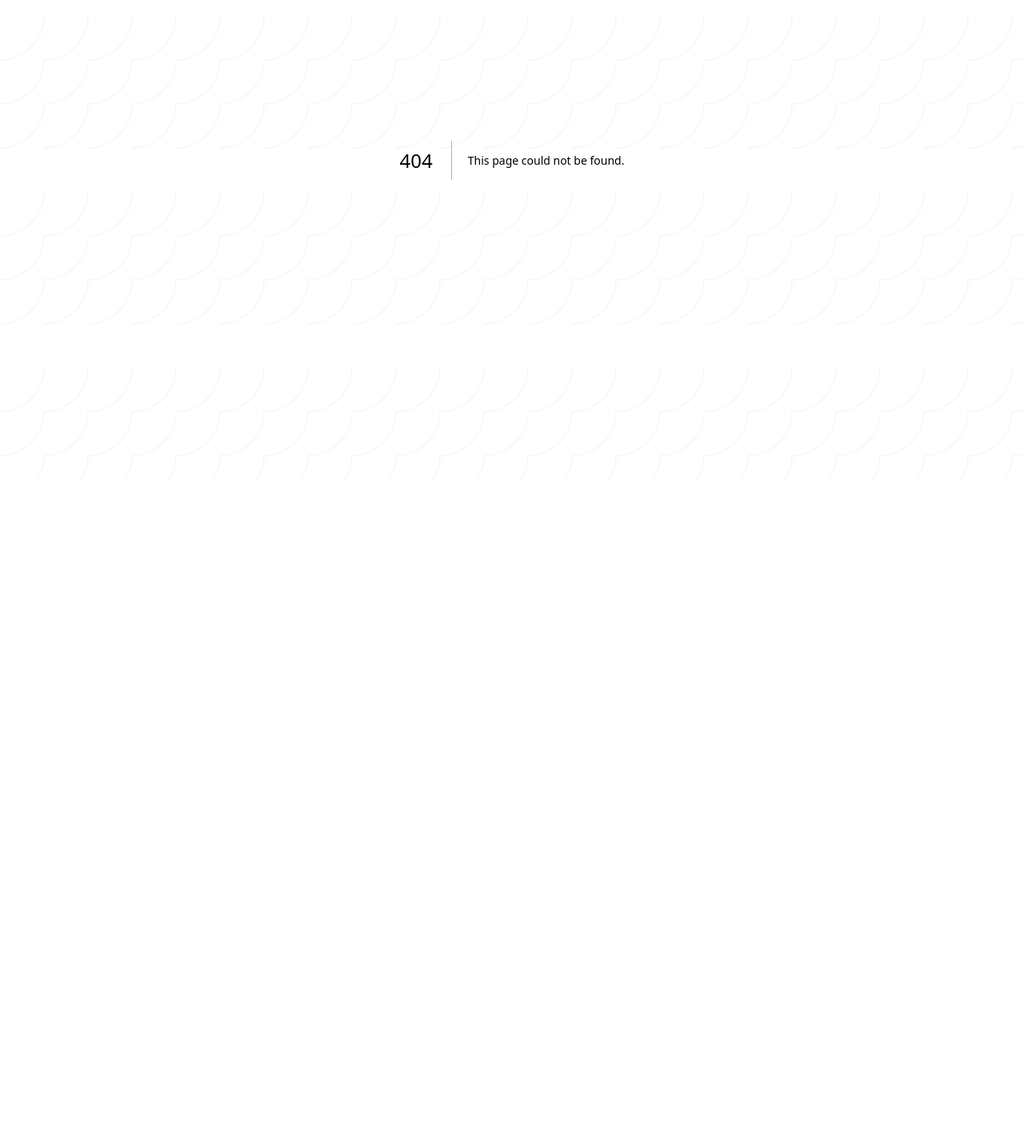
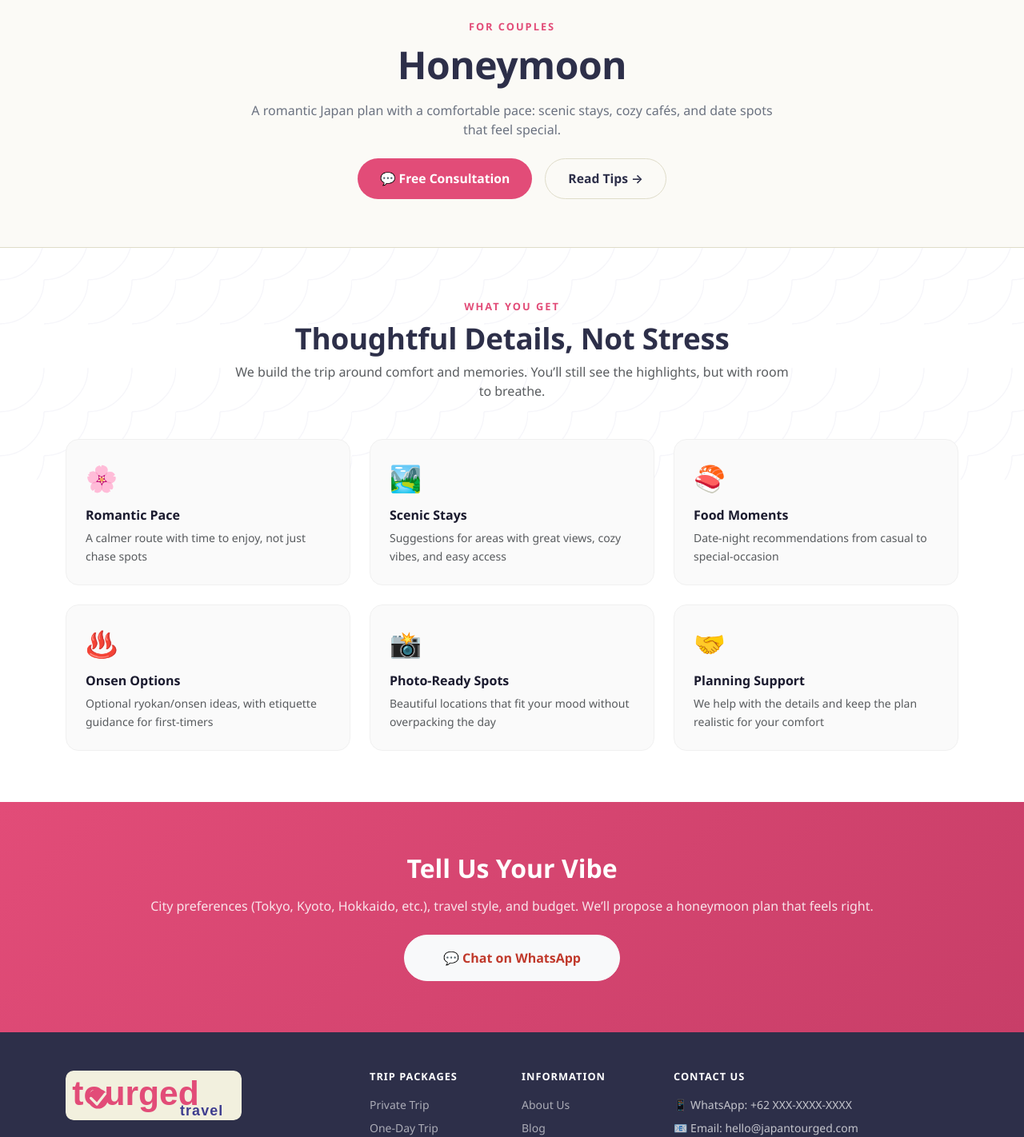
Before and after one commit to brtohertranscrm-developer/japan-tourged, a Next.js app: page /packages/honeymoon in a window 1280 px wide. Before the commit this address had no page. Shown: the part 200-1622 px from the top of the page at 80% size. Before the commit the page ends 800 px from the top, so only its background shows below. Built offline with nearby package versions, Linux system fonts and the light colour scheme.

Commit message:
Make copy realistic for new service; add One-Day Trip and Honeymoon pages

```diff
--- a/components/Footer.tsx
+++ b/components/Footer.tsx
@@ -39,7 +39,6 @@ export default function Footer() {
               {[
                 ["Private Trip", "/packages/private-trip"],
                 ["One-Day Trip", "/packages/one-day-tour"],
-                ["Company Trip", "/packages/company-trip"],
                 ["Honeymoon", "/packages/honeymoon"],
                 ["Japan Local Life", "/packages/japan-local-life"],
               ].map(([label, href]) => (
--- a/components/Navbar.tsx
+++ b/components/Navbar.tsx
@@ -91,8 +91,7 @@ export default function Navbar() {
               </a>
               <ul className="dropdown-menu">
                 <li><Link href="/packages/private-trip" className="dropdown-item">🗾 Private Trip</Link></li>
-                <li><Link href="/packages/one-day-tour" className="dropdown-item">🌅 One Day Tour</Link></li>
-                <li><Link href="/packages/company-trip" className="dropdown-item">🏢 Company Trip</Link></li>
+                <li><Link href="/packages/one-day-tour" className="dropdown-item">🌅 One-Day Trip</Link></li>
                 <li><Link href="/packages/honeymoon" className="dropdown-item">💑 Honeymoon</Link></li>
                 <li><Link href="/packages/japan-local-life" className="dropdown-item">☕ Japan Local Life</Link></li>
               </ul>
--- /dev/null
+++ b/pages/packages/honeymoon.tsx
@@ -0,0 +1,96 @@
+import Head from "next/head";
+import Link from "next/link";
+import Navbar from "../../components/Navbar";
+import Footer from "../../components/Footer";
+
+const highlights = [
+  { icon: "🌸", title: "Romantic Pace", desc: "A calmer route with time to enjoy, not just chase spots" },
+  { icon: "🏞️", title: "Scenic Stays", desc: "Suggestions for areas with great views, cozy vibes, and easy access" },
+  { icon: "🍣", title: "Food Moments", desc: "Date-night recommendations from casual to special-occasion" },
+  { icon: "♨️", title: "Onsen Options", desc: "Optional ryokan/onsen ideas, with etiquette guidance for first-timers" },
+  { icon: "📸", title: "Photo-Ready Spots", desc: "Beautiful locations that fit your mood without overpacking the day" },
+  { icon: "🤝", title: "Planning Support", desc: "We help with the details and keep the plan realistic for your comfort" },
+];
+
+export default function Honeymoon() {
+  return (
+    <>
+      <Head>
+        <title>Honeymoon — Tourged Travel</title>
+        <meta
+          name="description"
+          content="Honeymoon in Japan: romantic, cozy itineraries with thoughtful details and realistic pacing. Designed for Indonesian travelers."
+        />
+      </Head>
+
+      <Navbar />
+
+      <section className="page-hero text-center">
+        <div className="container">
+          <div style={{ fontSize: "3.5rem", marginBottom: "1rem" }}>💑</div>
+          <span className="page-hero-label">For Couples</span>
+          <h1 className="display-5 fw-bold mt-2">Honeymoon</h1>
+          <p className="mt-3" style={{ maxWidth: 680, margin: "0 auto", color: "#6b7280" }}>
+            A romantic Japan plan with a comfortable pace: scenic stays, cozy cafés, and date spots that feel special.
+          </p>
+          <div className="mt-4 d-flex flex-wrap justify-content-center gap-3">
+            <a
+              href="https://wa.me/62XXXXXXXXXX"
+              target="_blank"
+              rel="noopener noreferrer"
+              className="btn-primary-custom"
+            >
+              💬 Free Consultation
+            </a>
+            <Link href="/blog" className="btn-outline-custom">
+              Read Tips →
+            </Link>
+          </div>
+        </div>
+      </section>
+
+      <section className="py-5">
+        <div className="container py-3">
+          <div className="text-center mb-5">
+            <p className="section-label">What You Get</p>
+            <h2 className="section-title">Thoughtful Details, Not Stress</h2>
+            <p className="text-muted mt-2" style={{ maxWidth: 700, margin: "0 auto" }}>
+              We build the trip around comfort and memories. You’ll still see the highlights, but with room to breathe.
+            </p>
+          </div>
+          <div className="row g-4">
+            {highlights.map((h) => (
+              <div key={h.title} className="col-sm-6 col-lg-4">
+                <div className="p-4 rounded-4 h-100" style={{ background: "#fafafa", border: "1px solid #f0f0f0" }}>
+                  <div style={{ fontSize: "2rem", marginBottom: "0.8rem" }}>{h.icon}</div>
+                  <h6 className="fw-bold" style={{ color: "#1a1a2e" }}>{h.title}</h6>
+                  <p className="text-muted small mb-0" style={{ lineHeight: 1.6 }}>{h.desc}</p>
+                </div>
+              </div>
+            ))}
+          </div>
+        </div>
+      </section>
+
+      <section className="cta-section py-5">
+        <div className="container py-3 text-center">
+          <h2 className="fw-bold mb-3" style={{ color: "#fff", fontSize: "2rem" }}>Tell Us Your Vibe</h2>
+          <p className="mb-4" style={{ color: "rgba(255,255,255,0.85)" }}>
+            City preferences (Tokyo, Kyoto, Hokkaido, etc.), travel style, and budget. We’ll propose a honeymoon plan that feels right.
+          </p>
+          <a
+            href="https://wa.me/62XXXXXXXXXX"
+            target="_blank"
+            rel="noopener noreferrer"
+            className="btn btn-light fw-semibold px-5 py-3 rounded-pill"
+            style={{ color: "#c0392b" }}
+          >
+            💬 Chat on WhatsApp
+          </a>
+        </div>
+      </section>
+
+      <Footer />
+    </>
+  );
+}
```
Also changed, not shown: pages/index.tsx (+27 -26 lines), pages/packages/one-day-tour.tsx (added, +96 -0 lines).
